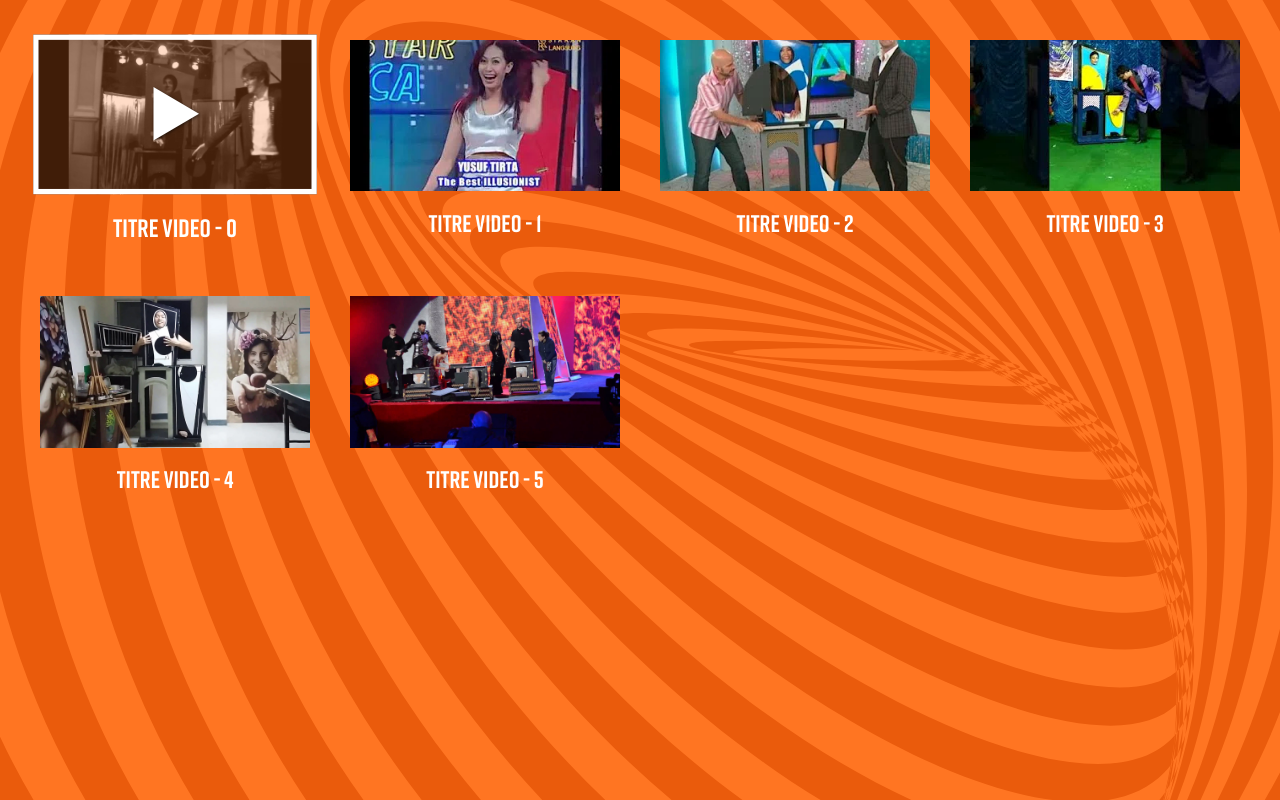
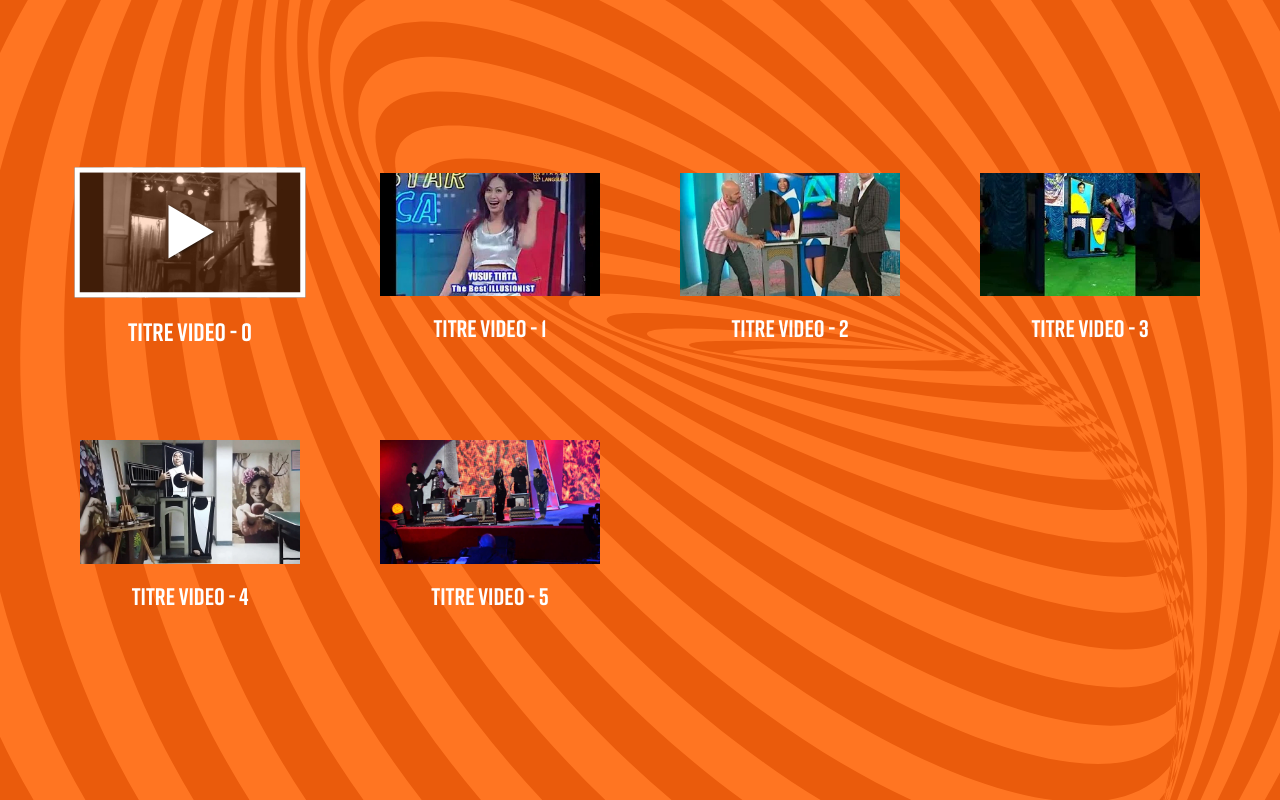
Before and after one commit to rbiiiii/illusions-video-terminal, a Svelte app: page / in a window 1280 px wide. Built offline with nearby package versions, Linux system fonts and the light colour scheme.

Commit message:
change default spacing unit value

```diff
--- a/public/assets/css/global.css
+++ b/public/assets/css/global.css
@@ -1,5 +1,5 @@
 :root {
-    --su: 40px;
+    --su: 80px;
     --light-orange: #ff7522;
     --light-orange-rgb: 255, 117, 34;
     --dark-orange: #ea5b0c;
@@ -25,6 +25,8 @@ body {
 }
 
 body {
+    display:flex;
+    align-items: center;
     background-image: url(../img/bg.svg);
     background-repeat: no-repeat;
     background-size: 120vmax;
```
